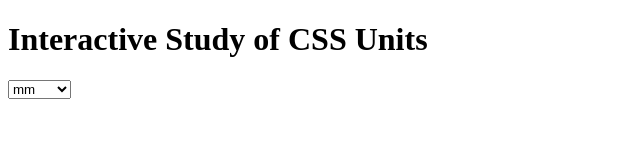
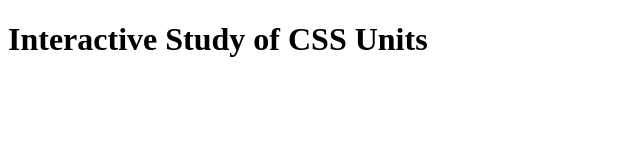
Before and after one commit to mirojones/measure, a plain HTML site: page index.html in a window 1280 px wide. Shown: the whole page, without its empty margins (0-640 px from the left). Drawn offline with Linux system fonts and the light colour scheme.

Commit message:
Update index.html

```diff
--- a/index.html
+++ b/index.html
@@ -10,26 +10,8 @@
       <h1>Interactive Study of CSS Units</h1>
     </header>
     <main>
-      <select id="unit" name="unit">
-        <option value="mm">mm</option>
-        <option value="cm">cm</option>
-        <option value="Q">Q</option>
-        <option value="in">in</option>
-        <option value="pt">pt</option>
-        <option value="pc">pc</option>
-        <option value="em">em</option>
-        <option value="ex">ex</option>
-        <option value="ch">ch</option>
-        <option value="rem">rem</option>
-        <option value="vw">vw</option>
-        <option value="vh">vh</option>
-        <option value="vmin">vmin</option>
-        <option value="vmax">vmax</option>
-        <option value="%">%</option>
-        <option value="">no unit</option>
     </main>
     <footer>
-      <embed src="footer.html" type="text/html"></embed>
     </footer>
   </body>
 </html>
```
